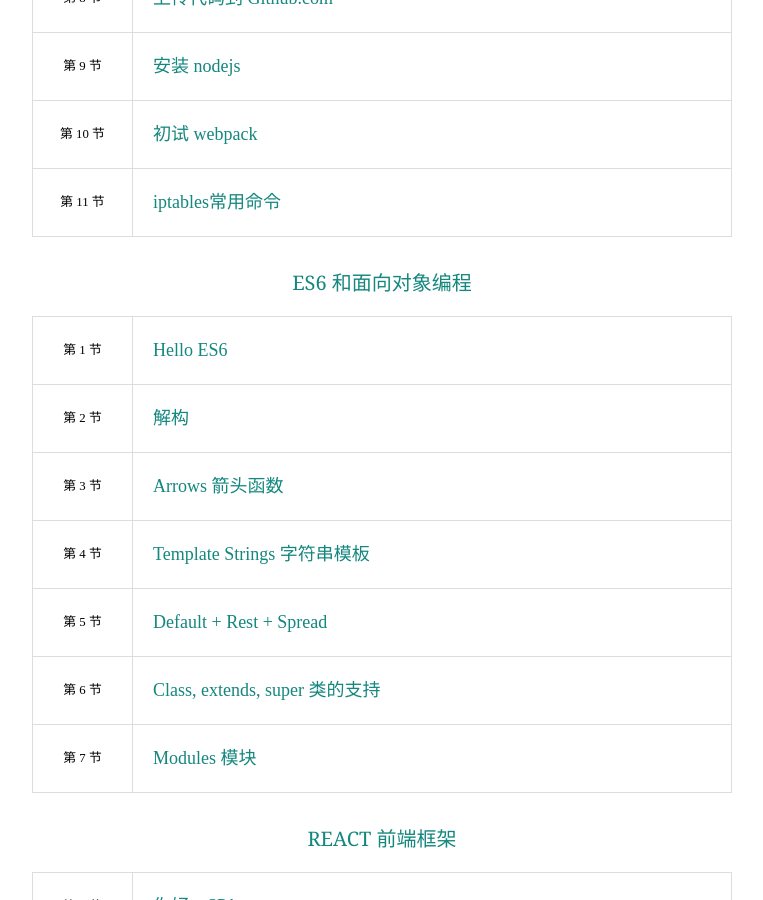
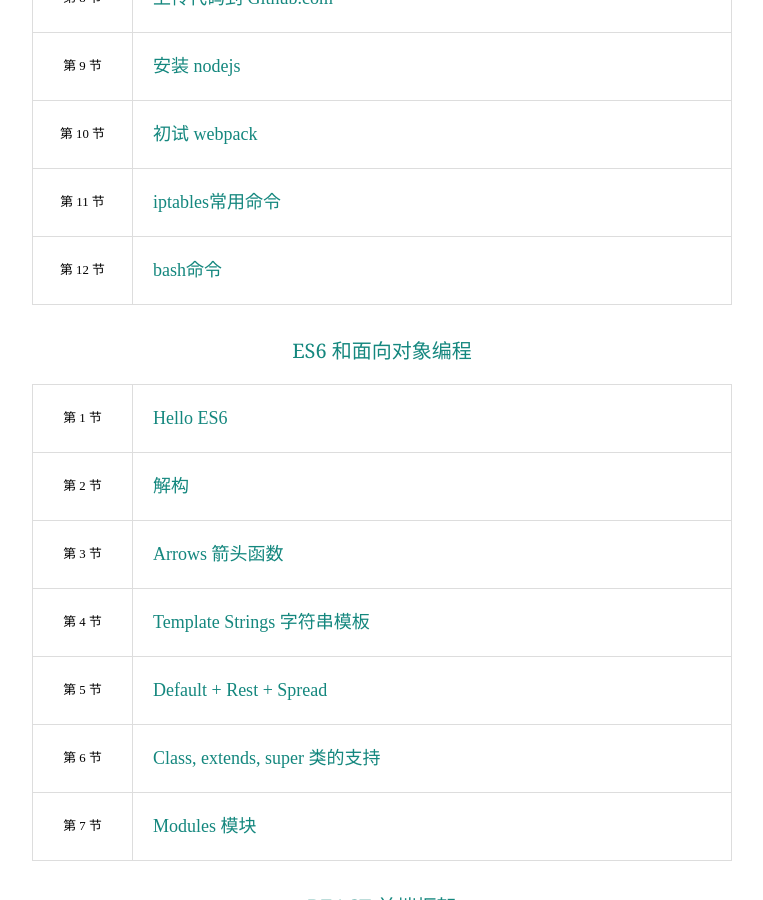
Before and after one commit to webzcl/webzcl.github.io, a Jekyll site: the page index.html, which Jekyll copies as it is, in a window 1280 px wide and 900 px high, scrolled down 1401 px. Shown: the whole window, without its empty margins (258-1021 px from the left). Built offline with Jekyll 4.4.1, drawn with Linux system fonts in a browser that asks for light colours.

Commit message:
增加bash命令“

```diff
--- a/index.html
+++ b/index.html
@@ -139,6 +139,12 @@
                                 <td class="chapter-index">第 11 节</td>
                                 <td class="chapter-title">
                                     <a href="./linux/11-iptables-cmd.html">iptables常用命令</a>
+                                </td>
+                            </tr>
+                            <tr class="chapter-wrap">
+                                <td class="chapter-index">第 12 节</td>
+                                <td class="chapter-title">
+                                    <a href="./linux/12-bash.html">bash命令</a>
                                 </td>
                             </tr>
                         </tbody>
```
Also changed, not shown: linux/11-iptables-cmd.md (+1 -0 lines), linux/12-bash.md (added).
